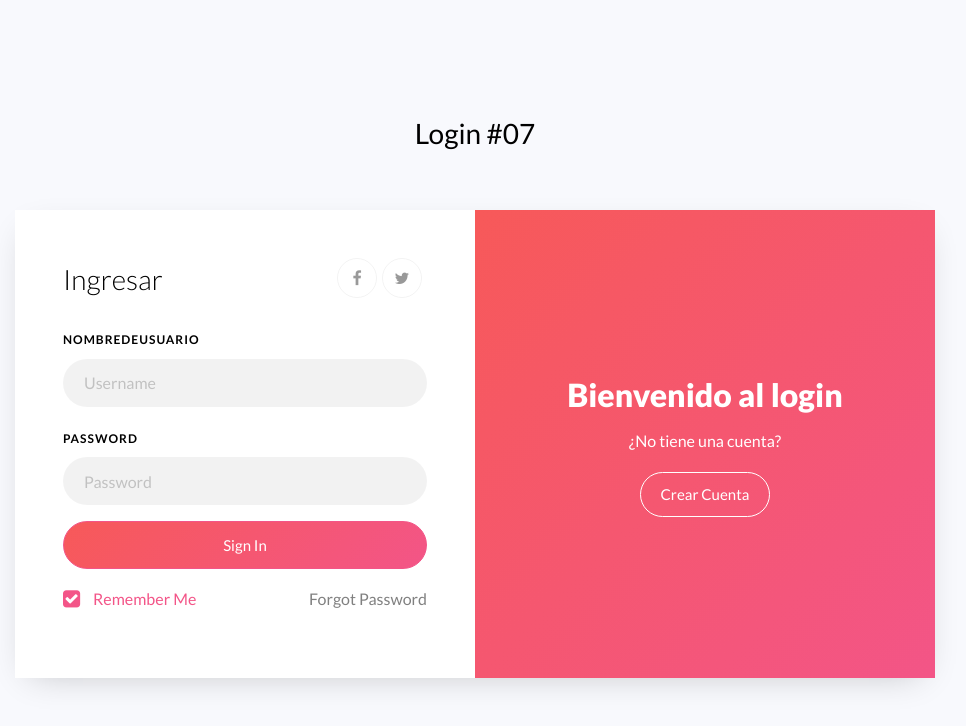
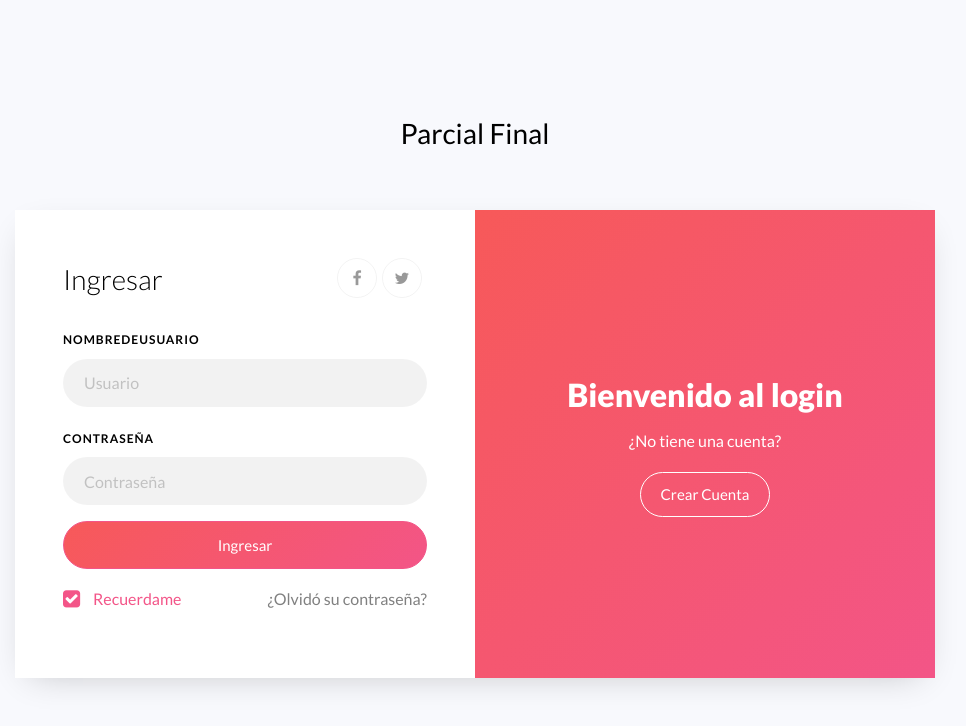
Before and after one commit to Squitian/ParcialFinal, a plain HTML site: page index.html in a window 1280 px wide. Shown: the whole page, without its empty margins (165-1131 px from the left). Drawn offline with Linux system fonts and the light colour scheme.

Commit message:
Finaliza cambio de idioma

```diff
--- a/index.html
+++ b/index.html
@@ -1,7 +1,7 @@
 <!doctype html>
 <html lang="en">
   <head>
-  	<title>Login 07</title>
+  	<title>Parcial Final</title>
     <meta charset="utf-8">
     <meta name="viewport" content="width=device-width, initial-scale=1, shrink-to-fit=no">
 
@@ -17,7 +17,7 @@
 		<div class="container">
 			<div class="row justify-content-center">
 				<div class="col-md-6 text-center mb-5">
-					<h2 class="heading-section">Login #07</h2>
+					<h2 class="heading-section">Parcial Final</h2>
 				</div>
 			</div>
 			<div class="row justify-content-center">
@@ -45,24 +45,24 @@
 							<form action="#" class="signin-form">
 			      		<div class="form-group mb-3">
 			      			<label class="label" for="name">NombreDeUsuario</label>
-			      			<input type="text" class="form-control" placeholder="Username" required>
+			      			<input type="text" class="form-control" placeholder="Usuario" required>
 			      		</div>
 		            <div class="form-group mb-3">
-		            	<label class="label" for="password">Password</label>
-		              <input type="password" class="form-control" placeholder="Password" required>
+		            	<label class="label" for="password">Contraseña</label>
+		              <input type="password" class="form-control" placeholder="Contraseña" required>
 		            </div>
 		            <div class="form-group">
-		            	<button type="submit" class="form-control btn btn-primary submit px-3">Sign In</button>
+		            	<button type="submit" class="form-control btn btn-primary submit px-3">Ingresar</button>
 		            </div>
 		            <div class="form-group d-md-flex">
 		            	<div class="w-50 text-left">
-			            	<label class="checkbox-wrap checkbox-primary mb-0">Remember Me
+			            	<label class="checkbox-wrap checkbox-primary mb-0">Recuerdame
 									  <input type="checkbox" checked>
 									  <span class="checkmark"></span>
 										</label>
 									</div>
 									<div class="w-50 text-md-right">
-										<a href="#">Forgot Password</a>
+										<a href="#">¿Olvidó su contraseña?</a>
 									</div>
 		            </div>
 		          </form>
```
